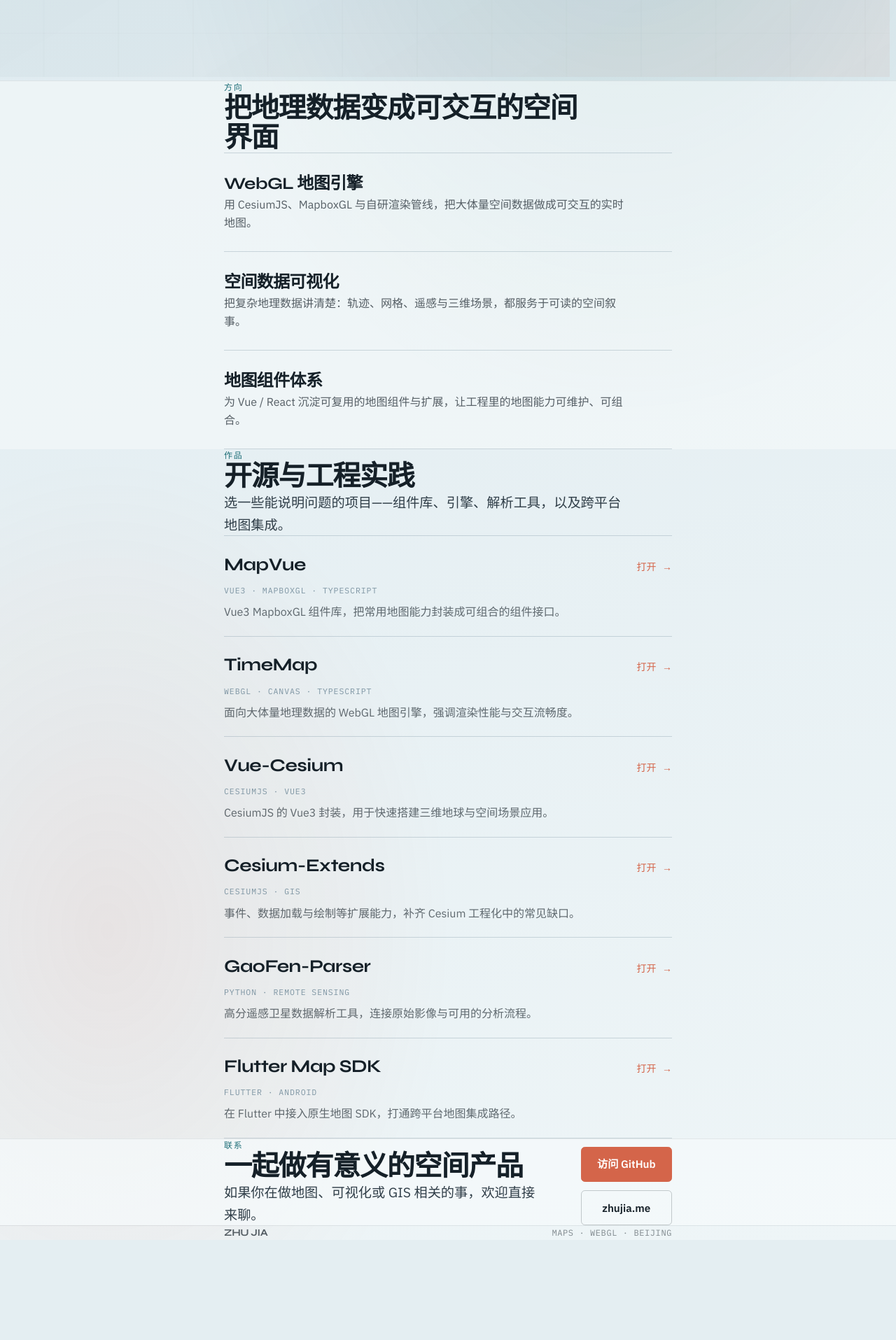
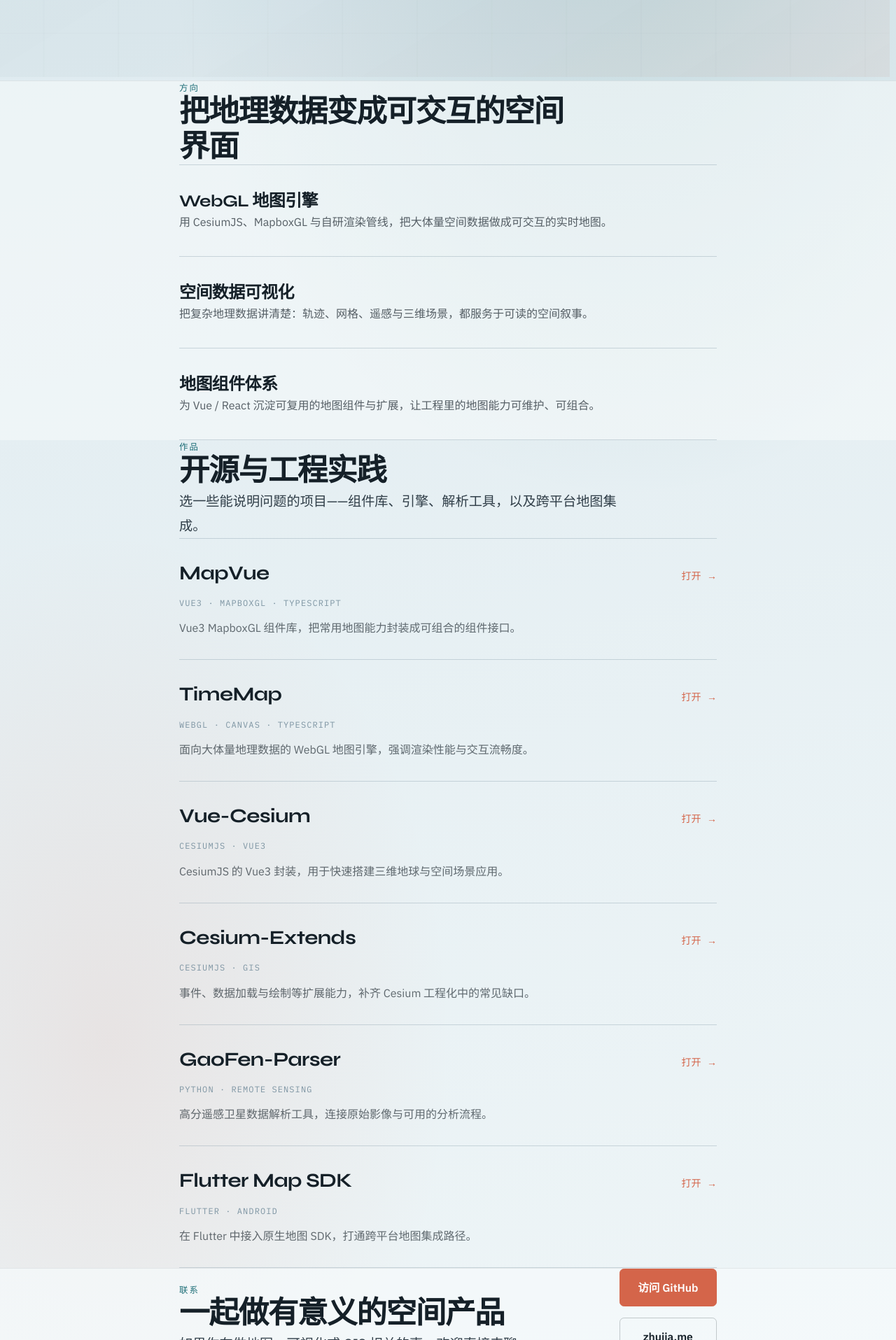
Before and after one commit to timeroute/website, a Next.js app: page / in a window 1280 px wide. Shown: the part 685-2600 px from the top of the page at 70% size. Before the commit the page ends 2457 px from the top, so only its background shows below. Built offline with nearby package versions, Linux system fonts and the light colour scheme.

Commit message:
feat: 优化文字排版与布局
Co-authored-by: traeagent <traeagent@users.noreply.github.com>

```diff
--- a/app/globals.css
+++ b/app/globals.css
@@ -19,13 +19,13 @@
   --background: #e4eef2;
   --foreground: #152028;
   --focus-ring: #1f6f78;
-  --shell-max: 42rem;
+  --shell-max: 46rem;
   --shell-pad: 1.5rem;
 }
 
 @media (min-width: 768px) {
   :root {
-    --shell-max: 44rem;
+    --shell-max: 52rem;
     --shell-pad: 2rem;
   }
 }
@@ -90,7 +90,7 @@
   font-family: var(--font-display);
   font-weight: 800;
   letter-spacing: -0.04em;
-  line-height: 0.88;
+  line-height: 0.92;
   color: var(--color-ink);
 }
 
@@ -98,22 +98,22 @@
   font-family: var(--font-display);
   font-weight: 700;
   letter-spacing: -0.03em;
-  line-height: 1.05;
+  line-height: 1.15;
   color: var(--color-ink);
 }
 
 .lede {
   font-family: var(--font-body);
   font-size: clamp(1.05rem, 1.5vw, 1.2rem);
-  line-height: 1.65;
+  line-height: 1.85;
   color: color-mix(in oklab, var(--color-ink) 72%, var(--color-contour));
-  max-width: 36rem;
+  max-width: 40rem;
 }
 
 .section-kicker {
   font-family: var(--font-mono);
-  font-size: 0.75rem;
-  letter-spacing: 0.14em;
+  font-size: 0.78rem;
+  letter-spacing: 0.16em;
   text-transform: uppercase;
   color: var(--color-meridian);
 }
@@ -124,12 +124,12 @@
   align-items: center;
   justify-content: center;
   gap: 0.5rem;
-  min-height: 3rem;
-  padding: 0.8rem 1.4rem;
+  min-height: 3.25rem;
+  padding: 0.9rem 1.6rem;
   font-family: var(--font-body);
-  font-size: 0.95rem;
+  font-size: 0.98rem;
   font-weight: 600;
-  border-radius: 0.35rem;
+  border-radius: 0.4rem;
   transition: transform 220ms ease, background-color 220ms ease, color 220ms ease, border-color 220ms ease;
 }
 
@@ -158,8 +158,8 @@
 
 .project-row {
   display: grid;
-  gap: 0.55rem;
-  padding: 1.35rem 0;
+  gap: 0.85rem;
+  padding: 2rem 0;
   border-bottom: 1px solid color-mix(in oklab, var(--color-contour) 35%, transparent);
   transition: transform 220ms ease, border-color 220ms ease;
 }
@@ -178,21 +178,23 @@
 
 .project-title {
   font-family: var(--font-display);
-  font-size: clamp(1.35rem, 2vw, 1.65rem);
+  font-size: clamp(1.45rem, 2.2vw, 1.8rem);
   font-weight: 700;
   letter-spacing: -0.02em;
+  line-height: 1.25;
 }
 
 .project-meta {
   font-family: var(--font-mono);
-  font-size: 0.72rem;
-  letter-spacing: 0.08em;
+  font-size: 0.75rem;
+  letter-spacing: 0.09em;
   text-transform: uppercase;
   color: var(--color-contour);
+  margin-top: 0.15rem;
 }
 
 .focus-block {
-  padding: 1.75rem 0;
+  padding: 2.25rem 0;
   border-top: 1px solid color-mix(in oklab, var(--color-contour) 35%, transparent);
 }
 
--- a/app/page.tsx
+++ b/app/page.tsx
@@ -64,22 +64,22 @@
         <section id="home" className="relative min-h-[100dvh] overflow-hidden pt-16">
           <ContourField />
 
-          <div className="shell relative z-10 flex min-h-[calc(100dvh-4rem)] flex-col justify-center py-14 md:py-20">
+          <div className="shell relative z-10 flex min-h-[calc(100dvh-4rem)] flex-col justify-center py-16 md:py-24">
             <h1 className="brand-mark reveal text-[clamp(3.2rem,9vw,5.75rem)]">
               ZHU JIA
             </h1>
-            <p className="reveal reveal-delay-1 mt-2 font-zh text-xl text-meridian md:text-2xl" style={{ fontWeight: 500 }}>
+            <p className="reveal reveal-delay-1 mt-4 font-zh text-xl text-meridian md:text-2xl" style={{ fontWeight: 500 }}>
               朱嘉
             </p>
 
-            <p className="headline reveal reveal-delay-2 mt-6 max-w-md text-[clamp(1.35rem,2.4vw,1.85rem)]">
+            <p className="headline reveal reveal-delay-2 mt-10 max-w-lg text-[clamp(1.5rem,2.6vw,2.1rem)]">
               把地图做成可交互的产品
             </p>
-            <p className="lede reveal reveal-delay-3 mt-3">
+            <p className="lede reveal reveal-delay-3 mt-5">
               专注 WebGL、CesiumJS 与 MapboxGL，构建高性能空间数据可视化体验。
             </p>
 
-            <div className="reveal reveal-delay-4 mt-8 flex flex-wrap gap-3">
+            <div className="reveal reveal-delay-4 mt-12 flex flex-wrap gap-4">
               <a href="#work" className="btn-primary">
                 查看作品
               </a>
@@ -95,20 +95,20 @@
           </div>
         </section>
 
-        <section id="focus" className="relative z-10 border-t border-ink/8 bg-snow/55 py-16 md:py-24">
+        <section id="focus" className="relative z-10 border-t border-ink/8 bg-snow/55 py-20 md:py-28">
           <div className="shell">
             <p className="section-kicker">方向</p>
-            <h2 className="headline mt-3 max-w-lg text-[clamp(1.75rem,3.2vw,2.5rem)]">
+            <h2 className="headline mt-4 max-w-xl text-[clamp(1.9rem,3.4vw,2.75rem)]">
               把地理数据变成可交互的空间界面
             </h2>
 
-            <div className="mt-10">
+            <div className="mt-14">
               {focuses.map((item) => (
                 <div key={item.title} className="focus-block">
                   <h3 className="font-display text-xl tracking-tight text-ink md:text-2xl" style={{ fontWeight: 700 }}>
                     {item.title}
                   </h3>
-                  <p className="mt-2 max-w-xl text-base leading-relaxed text-ink/70">
+                  <p className="mt-4 max-w-2xl text-base leading-relaxed text-ink/70">
                     {item.desc}
                   </p>
                 </div>
@@ -117,17 +117,17 @@
           </div>
         </section>
 
-        <section id="work" className="relative z-10 py-16 md:py-24">
+        <section id="work" className="relative z-10 py-20 md:py-28">
           <div className="shell">
             <p className="section-kicker">作品</p>
-            <h2 className="headline mt-3 max-w-lg text-[clamp(1.75rem,3.2vw,2.5rem)]">
+            <h2 className="headline mt-4 max-w-xl text-[clamp(1.9rem,3.4vw,2.75rem)]">
               开源与工程实践
             </h2>
-            <p className="lede mt-4">
+            <p className="lede mt-6">
               选一些能说明问题的项目——组件库、引擎、解析工具，以及跨平台地图集成。
             </p>
 
-            <div className="mt-10 border-t border-contour/35">
+            <div className="mt-14 border-t border-contour/35">
               {projects.map((project) => (
                 <a
                   key={project.title}
@@ -145,25 +145,25 @@
                     </span>
                   </div>
                   <p className="project-meta">{project.tags.join(' · ')}</p>
-                  <p className="max-w-xl text-ink/65 leading-relaxed">{project.desc}</p>
+                  <p className="max-w-2xl text-ink/65 leading-relaxed text-[1rem]">{project.desc}</p>
                 </a>
               ))}
             </div>
           </div>
         </section>
 
-        <section id="contact" className="relative z-10 border-t border-ink/8 bg-snow/70 py-16 md:py-24">
-          <div className="shell flex flex-col gap-8 sm:flex-row sm:items-end sm:justify-between">
-            <div className="max-w-md">
+        <section id="contact" className="relative z-10 border-t border-ink/8 bg-snow/70 py-20 md:py-28">
+          <div className="shell flex flex-col gap-10 sm:flex-row sm:items-end sm:justify-between">
+            <div className="max-w-lg">
               <p className="section-kicker">联系</p>
-              <h2 className="headline mt-3 text-[clamp(1.75rem,3.2vw,2.5rem)]">
+              <h2 className="headline mt-4 text-[clamp(1.9rem,3.4vw,2.75rem)]">
                 一起做有意义的空间产品
               </h2>
-              <p className="lede mt-4">
+              <p className="lede mt-6">
                 如果你在做地图、可视化或 GIS 相关的事，欢迎直接来聊。
               </p>
             </div>
-            <div className="flex flex-col gap-3 sm:items-stretch">
+            <div className="flex flex-col gap-4 sm:items-stretch">
               <a
                 href="https://github.com/zhujia"
                 target="_blank"
@@ -185,9 +185,9 @@
         </section>
       </main>
 
-      <footer className="relative z-10 border-t border-ink/8 py-8 text-sm text-ink/50">
-        <div className="shell flex flex-col gap-2 sm:flex-row sm:items-center sm:justify-between">
-          <span className="font-display tracking-tight text-ink/70" style={{ fontWeight: 700 }}>
+      <footer className="relative z-10 border-t border-ink/8 py-10 text-sm text-ink/50">
+        <div className="shell flex flex-col gap-3 sm:flex-row sm:items-center sm:justify-between">
+          <span className="font-display tracking-tight text-ink/70 text-base" style={{ fontWeight: 700 }}>
             ZHU JIA
           </span>
           <span className="font-mono text-xs tracking-wider uppercase">
```
